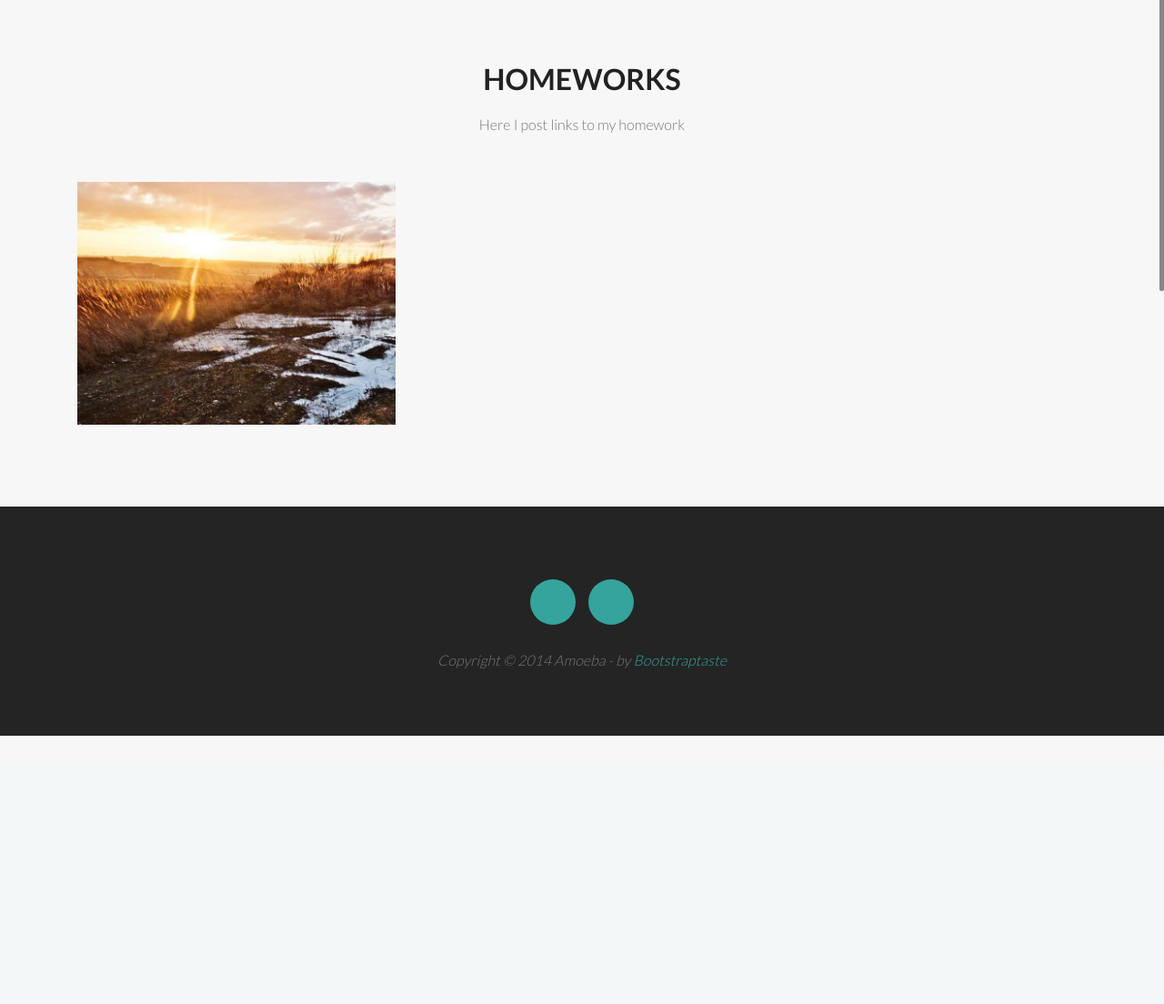
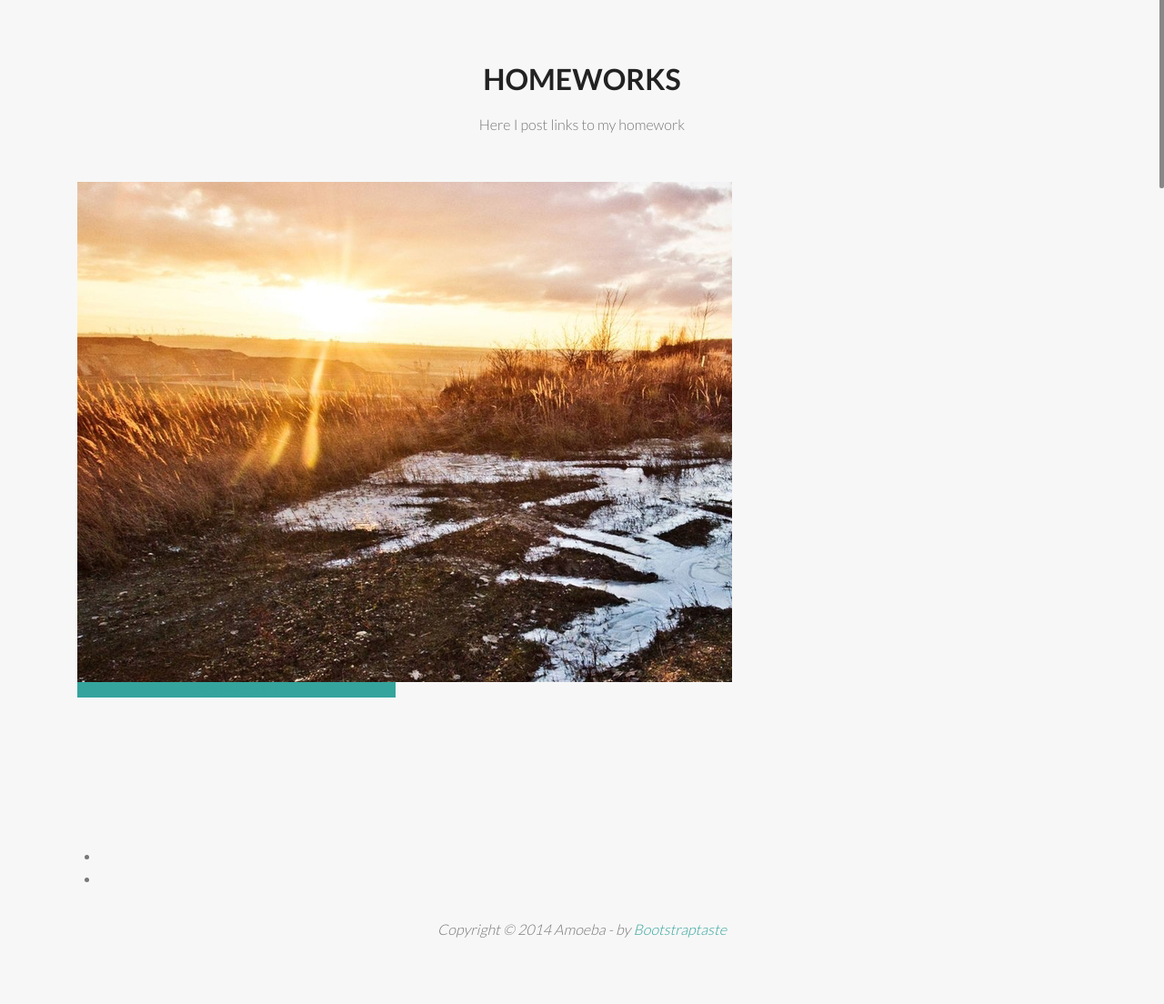
Before and after one commit to abshughes/jsd4, a PHP site: the page made by homework/homework 1/index 1.html in a window 1280 px wide. Shown: the part 262-1366 px from the top of the page at 91% size. Before the commit the page ends 1071 px from the top, so only its background shows below. Run offline with PHP 8.4, Linux system fonts and the light colour scheme.

Commit message:
ypdate design

```diff
--- a/css/style.css
+++ b/css/style.css
@@ -543,298 +543,3 @@ section.featured.inner {
 .fullwidthbanner a.btn {
 	color: #fff;
 }
-
-/*==========================
-About
-=========================== */
-
-.member-photo {
-	box-sizing:border-box;
-	-webkit-border-radius:50%;
-		-moz-border-radius:50%;
-			border-radius:50%;
-	margin: 0 0 20px 0;
-}
-.member-photo img {
-	-webkit-border-radius:50%;
-		-moz-border-radius:50%;
-			border-radius:50%;
-}
-
-.team-detail h4 {
-	font-weight: 700;
-}
-
-
-/*===========================
-  Portfolio
-============================ */
-nav#filter a {
-	background-color: #EEE;
-	color:#555;
-}
-nav#filter a:hover, nav#filter a.current {
-	background-color: #44BCDD;
-	color:#fff;
-}
-
-/* ------- */
-
-.isotopeWrapper article{
-    margin-bottom: 30px;
-}
-
-#portfolio img  {
-	width:100%;
-}
-
-#portfolio article p {
-	margin-bottom:1.45em;/*set next row on the baseline*/
-}
-nav#filter {
-	margin-bottom:1.5em;
-}
-
-nav#filter li {
-	display:inline-block;
-	margin:0 0 0 5px;
-}
-nav#filter a {
-	padding: 4px 12px;
-	line-height: 20px;
-	text-decoration: none;
-}
-
-
-.portfolio-items article img {width:100%;}
-
-.portfolio-item {
-	display: block;
-	position: relative;
-	-webkit-transition: all 0.2s ease-in-out;
-	-moz-transition: all 0.2s ease-in-out;
-	-o-transition: all 0.2s ease-in-out;
-	transition: all 0.2s ease-in-out;
-}
-.portfolio-item img {
-	-webkit-transition: all 300ms linear;
-	-moz-transition: all 300ms linear;
-	-o-transition: all 300ms linear;
-	-ms-transition: all 300ms linear;
-	transition: all 300ms linear;
-
-}
-.portfolio-item .portfolio-desc {
-    display: block;
-    opacity: 0;
-    position: absolute;
-    width: 100%;
-	left: 0;
-	top: 0;
-	color: rgba(220, 220, 220);
-}
-
-
-.portfolio-item:hover .portfolio-desc {
-	padding-top: 20%;
-	height: 100%;
-    transition: all 200ms ease-in-out 0s;
-	opacity: 1;
-}
-
-.portfolio-item .portfolio-desc a {
-	color: #fff;
-}
-.portfolio-item .portfolio-desc a:hover {
-	/*text-shadow: 2px 2px 1px rgba(0, 0, 0, 0.7);*/
-	text-decoration: none;
-}
-.portfolio-item .portfolio-desc .folio-info {
-	top:-20px;
-	padding: 30px;
-	height: 0;
-    opacity: 0;
-    position: relative;
-}
-
-.portfolio-item:hover .folio-info{
-	height: 100%;
-    opacity: 1;
-    transition: all 500ms ease-in-out 0s;
-	top:5px;
-}
-
-
-
-.portfolio-item .portfolio-desc .folio-info h5 {
-	text-transform: uppercase;
-}
-.portfolio-item .portfolio-desc .folio-info p {
-	color: #ffffff;
-	font-size: 12px;
-}
-
-
-/*=========================
-  Footer
- ================= */
-
-section#footer {
-	background: #242424;
-	margin: 0;
-}
-
-section#footer .copyright {
-	text-align: center;
-}
-
-/* footer social icons */
-ul.social-network {
-	list-style: none;
-	display: inline;
-	margin-left:0 !important;
-	padding: 0;
-}
-ul.social-network li {
-	display: inline;
-	margin: 0 5px;
-}
-
-/* footer menu */
-ul.footer-menu {
-	list-style: none;
-	display: inline;
-	margin-left:0 !important;
-	padding: 0;
-}
-ul.footer-menu li {
-	display: inline;
-	margin: 0 5px;
-}
-
-a.scrollup{
-	height:32px;
-	width:32px;
-	color:#fff;
-	font-size:18px;
-	line-height:32px;
-	text-align:center;
-	text-decoration:none;
-	position:fixed;
-	bottom:10px;
-	right:10px;
-	z-index:9999;
-	opacity:0.5;
-}
-a.scrollup:hover{
-	opacity:1;
-	color:#fff;
-}
-
-/*===========================
-  --- Template Components ----
-=========================== */
-
-/* footer social icons */
-.social-network a.icoRss:hover {
-	background-color: #F56505;
-}
-.social-network a.icoFacebook:hover {
-	background-color:#3B5998;
-}
-.social-network a.icoTwitter:hover {
-	background-color:#33ccff;
-}
-.social-network a.icoGoogle:hover {
-	background-color:#BD3518;
-}
-.social-network a.icoVimeo:hover {
-	background-color:#0590B8;
-}
-.social-network a.icoLinkedin:hover {
-	background-color:#007bb7;
-}
-.social-network a.icoRss:hover i, .social-network a.icoFacebook:hover i, .social-network a.icoTwitter:hover i,
-.social-network a.icoGoogle:hover i, .social-network a.icoVimeo:hover i, .social-network a.icoLinkedin:hover i {
-	color:#fff;
-}
-a.socialIcon:hover, .socialHoverClass {
-	color:#44BCDD;
-}
-
-.social-circle li a {
-	display:inline-block;
-	position:relative;
-	margin:0 auto 0 auto;
-	-moz-border-radius:50%;
-	-webkit-border-radius:50%;
-	border-radius:50%;
-	text-align:center;
-	width: 50px;
-	height: 50px;
-	font-size:20px;
-}
-.social-circle li i {
-	margin:0;
-	line-height:50px;
-	text-align: center;
-}
-
-.social-circle li a:hover i, .triggeredHover {
-	-moz-transform: rotate(360deg);
-	-webkit-transform: rotate(360deg);
-	-ms--transform: rotate(360deg);
-	transform: rotate(360deg);
-	-webkit-transition: all 0.2s;
-	-moz-transition: all 0.2s;
-	-o-transition: all 0.2s;
-	-ms-transition: all 0.2s;
-	transition: all 0.2s;
-}
-.social-circle i {
-	color: #fff;
-	-webkit-transition: all 0.8s;
-	-moz-transition: all 0.8s;
-	-o-transition: all 0.8s;
-	-ms-transition: all 0.8s;
-	transition: all 0.8s;
-}
-
-
-/* stats */
-.stats .icon {
-	margin: 0 0 20px 0;
-}
-
-.stats strong.number {
-	font-size: 38px;
-}
-
-.stats span.text {
-	font-weight: 700;
-	font-size: 24px;
-}
-
-/* buttons */
-.btn {
-	border: 0;
-}
-
-.btn.bold {
-	font-weight: 600;
-}
-
-.btn-cta {
-	color: #ffffff;
-	border-bottom: 4px solid;
-}
-.btn-cta:hover {
-	color: #ffffff;
-}
-
-.btn-cta {
-	border-bottom: 2px solid;
-}
-.btn-cta.btn-lg {
-	border-bottom: 4px solid;
-}
```
Also changed, not shown: homework/starting page/index.html (+0 -9 lines).
